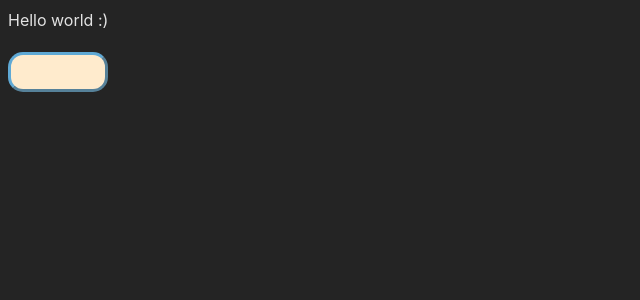
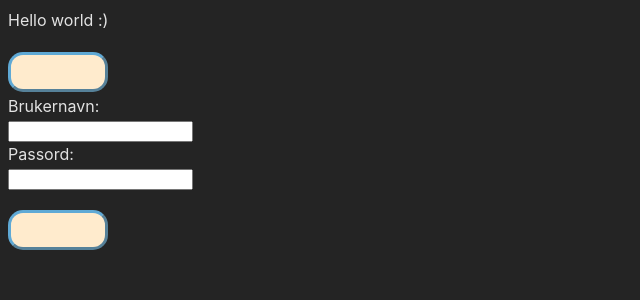
Before and after one commit to kaisaol/flashyLearning, a React (Vite) app in the folder Client/: page / in a window 1280 px wide. Shown: the top 300 px of the page, without its empty margins (0-640 px from the left). Built offline with nearby package versions, Linux system fonts and the light colour scheme.

Commit message:
#16 BBasis for LogInForm

```diff
--- a/Client/src/App.jsx
+++ b/Client/src/App.jsx
@@ -1,5 +1,6 @@
 import "./styles/App.css";
 import Button from "./components/Button.jsx";
+import Login from "./components/Login.jsx";
 
 
 function App() {
@@ -9,6 +10,7 @@ function App() {
       Hello world :)
       <br />
       <Button/>
+      <Login/>
     </div>
 
   );
--- /dev/null
+++ b/Client/src/components/Login.jsx
@@ -0,0 +1,36 @@
+import "../styles/Login.css";
+import Button from "./Button.jsx";
+
+import { useState } from "react";
+
+
+const Login = () => {
+
+    function User(userName, password){
+        this.userName = userName;
+        this.password = password;
+    }
+
+    const [username, setUsername] = useState('');
+    const [password, setPassword] = useState('');
+
+    return(
+
+        <form>
+
+            <label htmlFor ="username">Brukernavn:</label><br />
+            <input type ="text" id = "username"></input><br/>
+            <label htmlFor="password">Passord:</label><br />
+            <input type="password" id="password" ></input><br />
+
+            <Button/>
+
+        </form>
+
+
+
+    );
+
+
+}
+export default Login;
```
Also changed, not shown: Client/src/styles/Login.css (added).
